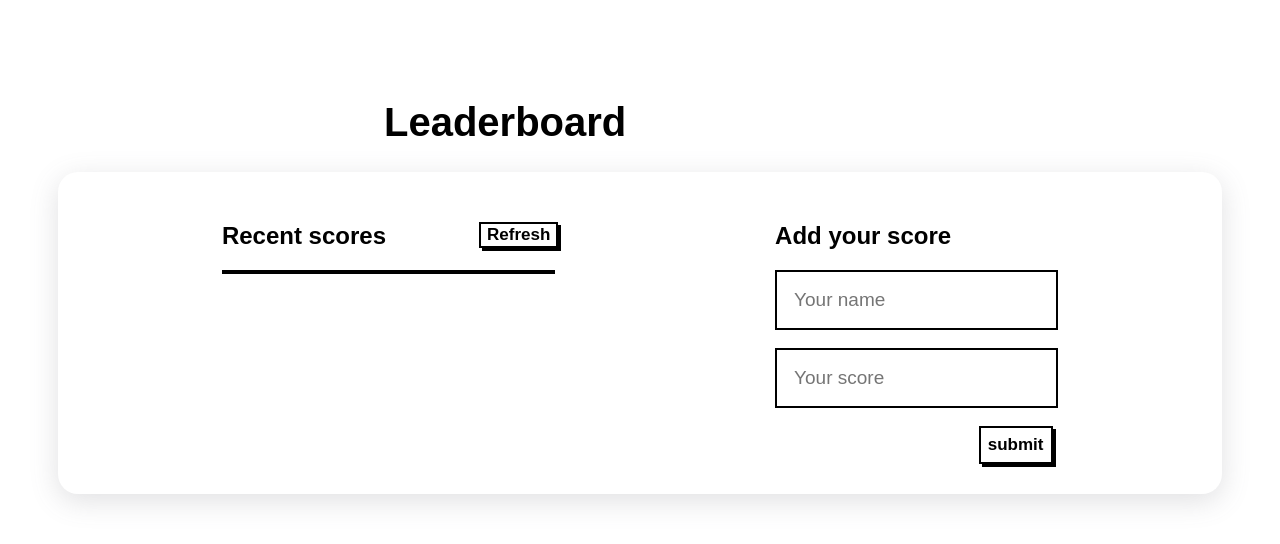
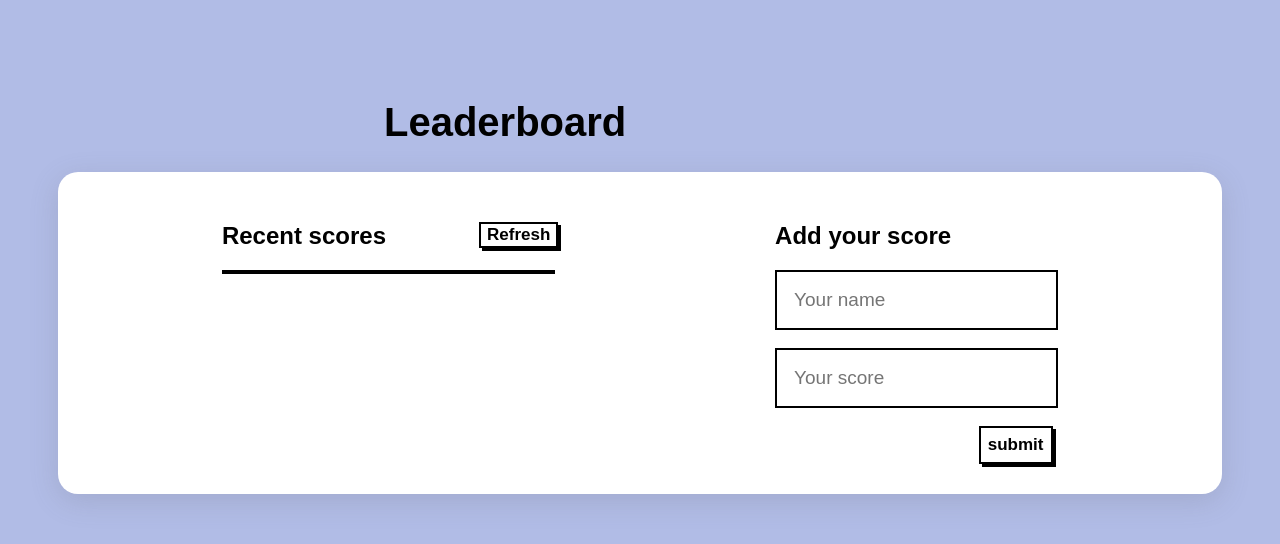
Before and after one commit to nedjwab/microverse-Leaderboard, a website built with webpack: page src/index.html in a window 1280 px wide. Built offline with nearby package versions, Linux system fonts and the light colour scheme; no server answers; a web font is replaced by a local one.

Commit message:
Add fontawsome kit

```diff
--- a/src/index.html
+++ b/src/index.html
@@ -4,6 +4,7 @@
   <meta charset="UTF-8">
   <meta http-equiv="X-UA-Compatible" content="IE=edge">
   <meta name="viewport" content="width=device-width, initial-scale=1.0">
+  <script src="https://kit.fontawesome.com/12da1f8ae9.js" crossorigin="anonymous"></script>
   <title>Leaderboard</title>
 
 </head>
--- a/src/style.css
+++ b/src/style.css
@@ -3,6 +3,7 @@
 body {
   margin: 0;
   font-family: 'Anek Telugu', sans-serif;
+  background-color:#B1BCE6;
 }
 
 header {
@@ -21,6 +22,7 @@ header {
   box-shadow: rgba(100, 100, 111, 0.2) 0px 7px 29px 0px;
   padding: 30px 10px;
   border-radius: 20px;
+  background-color:white;
 }
 
 .header {
```
